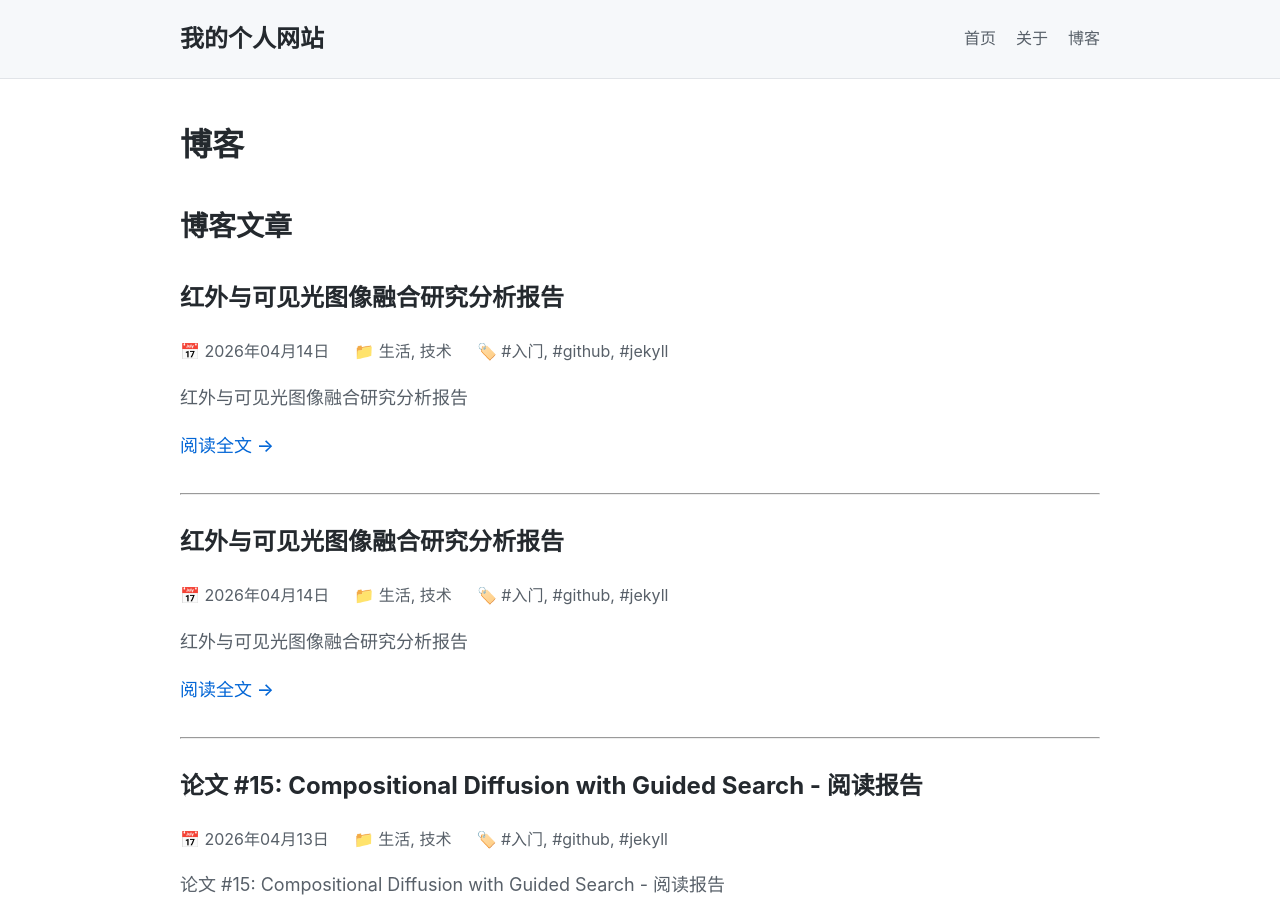
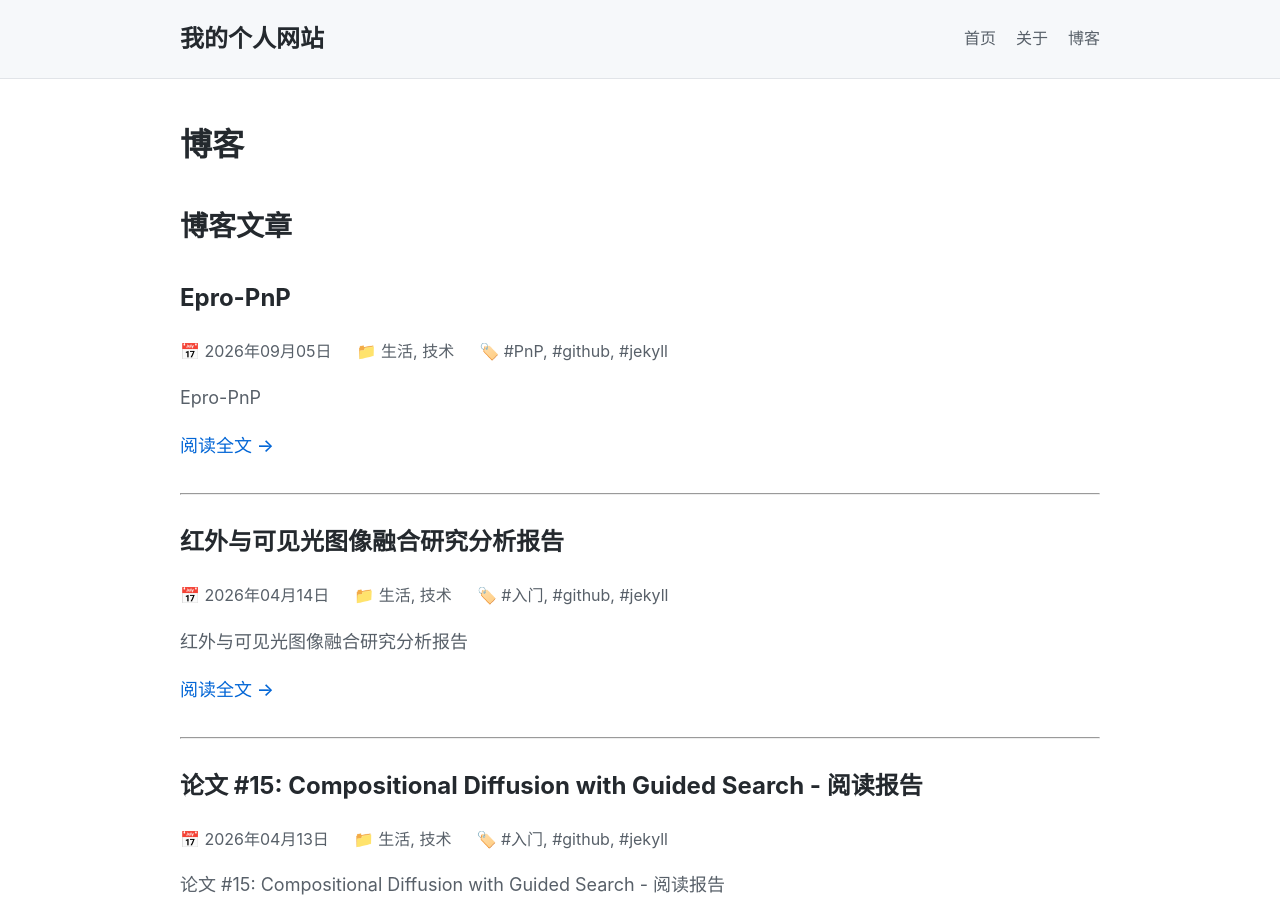
Before and after one commit to Provable0816/provable0816.github.io, a Jekyll site: the page built from blog.md, in a window 1280 px wide and 900 px high. Built offline with Jekyll 4.4.1, drawn with Linux system fonts in a browser that asks for light colours.

Commit message:
Epro-PnP

```diff
--- a/_posts/2026-09-05-report-Epro-PnP.md
+++ b/_posts/2026-09-05-report-Epro-PnP.md
@@ -6,16 +6,16 @@
 # 复制此文件来创建新文章，修改文件名和以下内容
 
 layout: post                          # 使用文章布局模板
-title: "红外与可见光图像融合研究分析报告"               # 文章标题
-date: 2026-04-14 00:00:00 +0800      # 发布日期和时间（格式：YYYY-MM-DD HH:MM:SS +时区）
+title: "Epro-PnP"               # 文章标题
+date: 2026-09-05 00:00:00 +0800      # 发布日期和时间（格式：YYYY-MM-DD HH:MM:SS +时区）
 categories:                          # 文章分类（可选）
   - 生活
   - 技术
 tags:                                # 文章标签（可选）
-  - 入门
+  - PnP
   - github
   - jekyll
-description: "红外与可见光图像融合研究分析报告"  # 文章描述，用于 SEO 和列表页显示
+description: "Epro-PnP"  # 文章描述，用于 SEO 和列表页显示
 author: "你的名字"                    # 文章作者（可选，覆盖全局设置）
 ---
 
```
